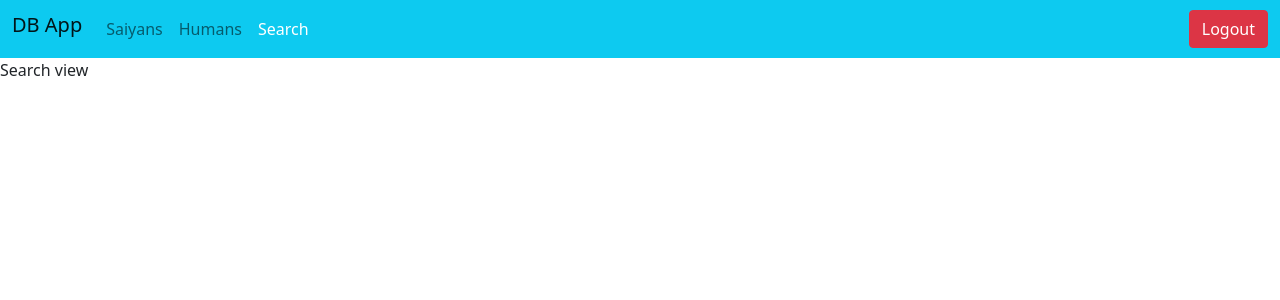
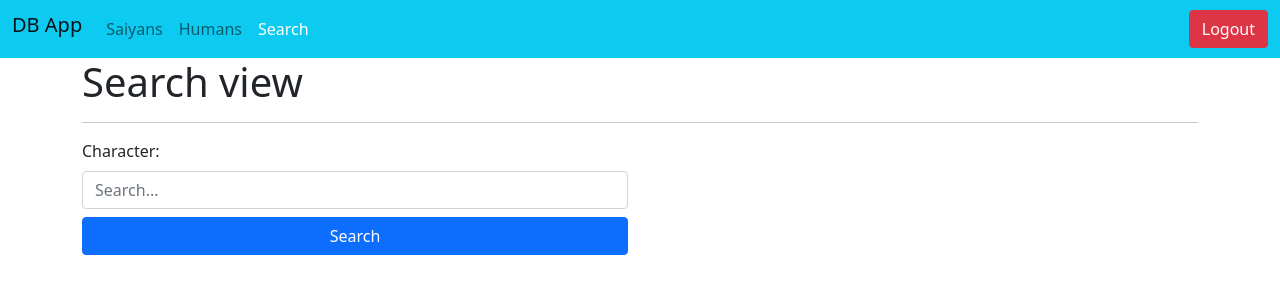
Before and after one commit to EdwardR0507/Dragon-ball-pwa, a React (Create React App) app: page /search in a window 1280 px wide. Shown: the top 300 px of the page. Built offline with nearby package versions, Linux system fonts and the light colour scheme.

Commit message:
feat: query-strings

```diff
--- a/package.json
+++ b/package.json
@@ -6,6 +6,7 @@
     "@testing-library/jest-dom": "^5.11.4",
     "@testing-library/react": "^11.1.0",
     "@testing-library/user-event": "^12.1.10",
+    "query-string": "^7.0.1",
     "react": "^17.0.2",
     "react-dom": "^17.0.2",
     "react-router-dom": "^5.3.0",
--- a/src/components/Card.jsx
+++ b/src/components/Card.jsx
@@ -14,7 +14,7 @@ const Card = ({ name, species, id }) => {
         <h5 className="card-title">{name}</h5>
         <p className="card-link">
           <Link className="card-link" to={`/character/${id}`}>
-            Ver más
+            Show more
           </Link>
         </p>
       </div>
--- /dev/null
+++ b/src/hooks/useField.js
@@ -0,0 +1,17 @@
+import { useState } from "react";
+
+const useField = ({ type, initialState }) => {
+  const [value, setValue] = useState(initialState);
+
+  const onChange = (event) => {
+    setValue(event.target.value);
+  };
+
+  return {
+    type,
+    value,
+    onChange,
+  };
+};
+
+export default useField;
--- a/src/pages/Character.js
+++ b/src/pages/Character.js
@@ -11,7 +11,6 @@ const Character = ({ history }) => {
     (character) => character.id === id
   );
   const path = `/assets/${species[0].toLowerCase()}-${id}.png`;
-  console.log(path);
   return (
     <div className="container row mt-5">
       <div className="col-8">
--- a/src/pages/Search.js
+++ b/src/pages/Search.js
@@ -1,7 +1,44 @@
 import React from "react";
+import useField from "../hooks/useField";
+import { useLocation } from "react-router";
+import queryString from "query-string";
 
-const Search = () => {
-  return <div>Search view</div>;
+const Search = ({ history }) => {
+  const location = useLocation();
+  const { q = "" } = queryString.parse(location.search);
+
+  const search = useField("text", q);
+
+  const handleSubmit = (e) => {
+    e.preventDefault();
+    history.push(`?q=${search.value}`);
+  };
+
+  return (
+    <div className="container">
+      <h1>Search view</h1>
+      <hr />
+      <div className="row">
+        <form className="col-md-6" onSubmit={handleSubmit}>
+          <div className="form-group mb-2">
+            <label htmlFor="search" className="form-label w-100">
+              Character:{" "}
+            </label>
+            <input
+              {...search}
+              className="form-control"
+              autoComplete="off"
+              id="search"
+              placeholder="Search..."
+            />
+          </div>
+          <button type="submit" className="btn btn-primary w-100">
+            Search
+          </button>
+        </form>
+      </div>
+    </div>
+  );
 };
 
 export default Search;
```
Also changed, not shown: 1 other file (tests, documents, lock files or other folders).
